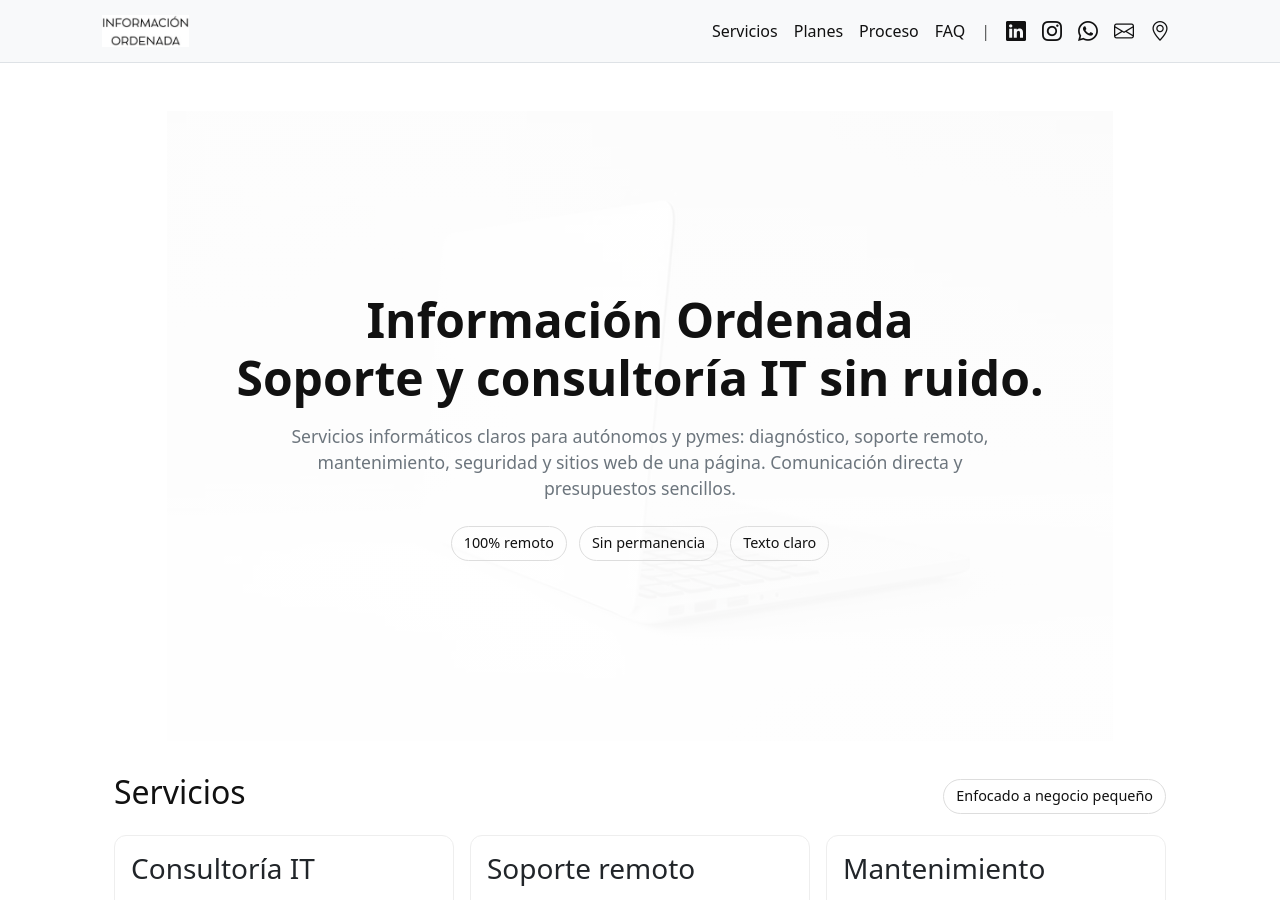
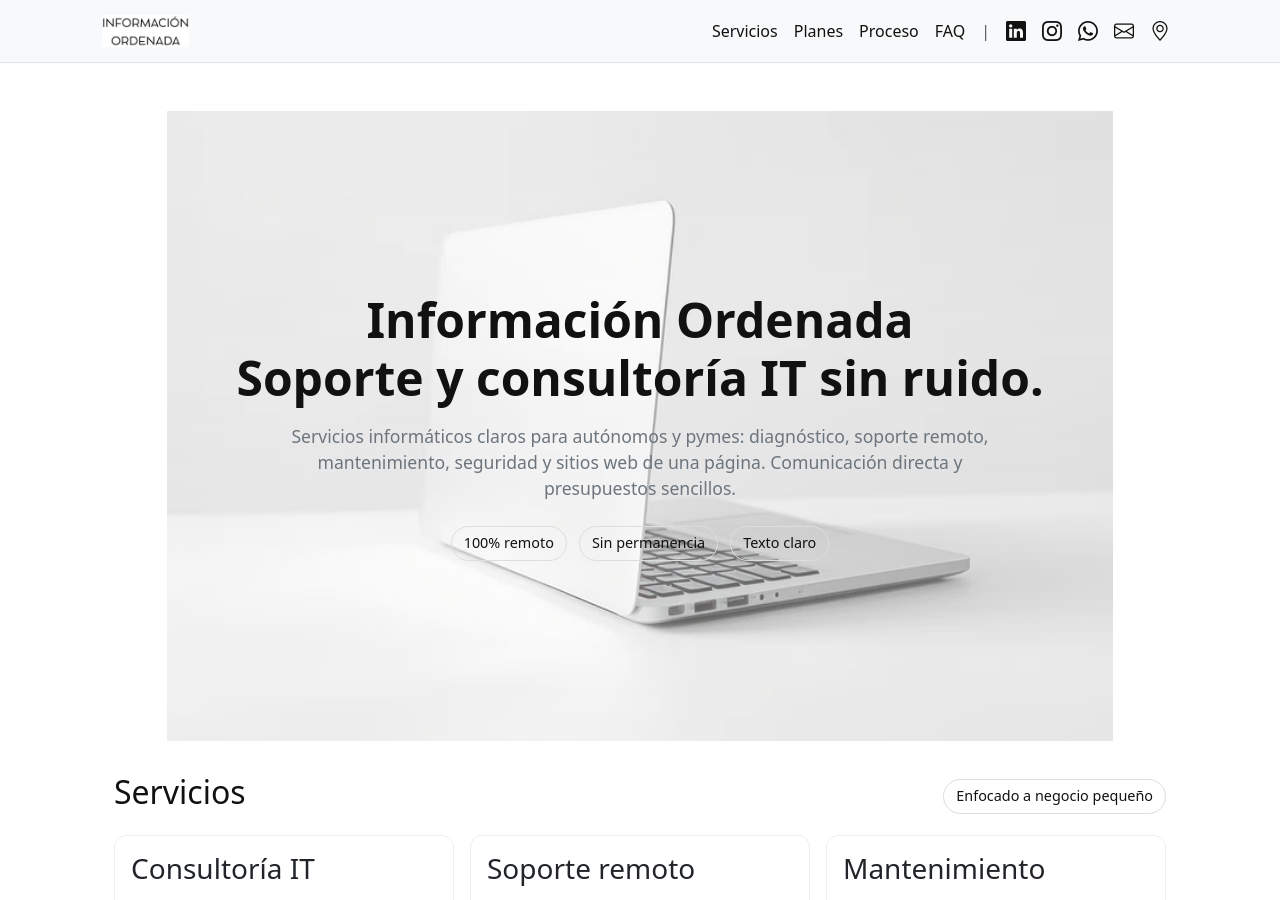
Before and after one commit to alexos-es/io, a Jekyll site: the page built from index.html, in a window 1280 px wide and 900 px high. Built offline with Jekyll 4.4.1, drawn with Linux system fonts in a browser that asks for light colours.

Commit message:
Update main.css

```diff
--- a/assets/css/main.css
+++ b/assets/css/main.css
@@ -195,13 +195,15 @@ body { scroll-padding-top: var(--io-header-h); }
 }
 
 /* Degradado blanco sutil para mejor legibilidad del texto */
-.hero::before {
-  content: "";
-  position: absolute;
-  inset: 0;
-  background: linear-gradient(to bottom, rgba(255,255,255,0.9), rgba(255,255,255,0.97) 70%);
-  z-index: 1;
+.hero::before{
+  content:"";
+  position:absolute;
+  inset:0;
+  /* sutil: deja ver claramente la imagen */
+  background: linear-gradient(to bottom, rgba(255,255,255,.18), rgba(255,255,255,.38) 70%);
+  z-index:1;
 }
+
 
 /* Contenido del Hero */
 .hero-overlay {
```
